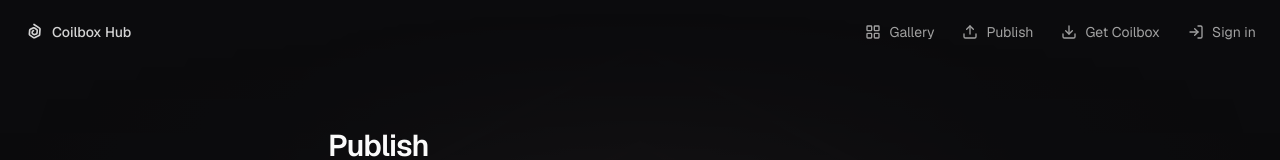
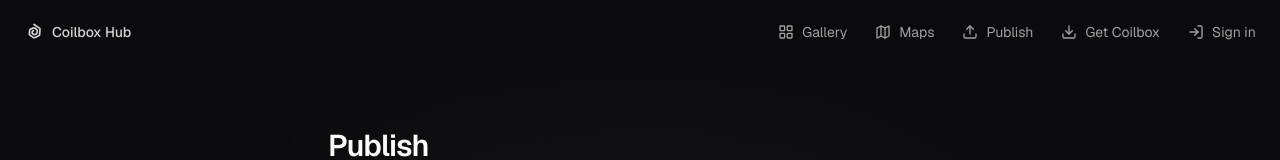
Before and after one commit to tomjn/coilbox-hub, a Next.js app: page /publish in a window 1280 px wide. Shown: the top 160 px of the page. Built offline with nearby package versions, Linux system fonts and the light colour scheme; no server answers.

Commit message:
Put Maps in the nav
The catalog has been reachable only from a map's own page and from an item that names one, which is a listing you have to already be somewhere to find.

```diff
--- a/app/layout.tsx
+++ b/app/layout.tsx
@@ -7,6 +7,7 @@ import {
   AccountIcon,
   DownloadIcon,
   GalleryIcon,
+  MapsIcon,
   ModerationIcon,
   PublishIcon,
   SignOutIcon,
@@ -85,6 +86,10 @@ export default async function RootLayout({ children }: LayoutProps<"/">) {
               <GalleryIcon className="w-4" />
               <span className="sr-only sm:not-sr-only">Gallery</span>
             </Link>
+            <Link href="/maps" className={navItem}>
+              <MapsIcon className="w-4" />
+              <span className="sr-only sm:not-sr-only">Maps</span>
+            </Link>
             <Link href="/publish" className={navItem}>
               <PublishIcon className="w-4" />
               <span className="sr-only sm:not-sr-only">Publish</span>
--- a/components/icons.tsx
+++ b/components/icons.tsx
@@ -35,6 +35,19 @@ export function GalleryIcon({ className }: { className?: string }) {
       <rect x="14" y="3" width="7" height="7" rx="1" />
       <rect x="3" y="14" width="7" height="7" rx="1" />
       <rect x="14" y="14" width="7" height="7" rx="1" />
+    </Icon>
+  );
+}
+
+/** A folded paper map, which is the one shape nothing else in the nav uses. The
+ *  gallery's four panes are the closest thing to it and read as a grid rather
+ *  than as terrain. */
+export function MapsIcon({ className }: { className?: string }) {
+  return (
+    <Icon className={className}>
+      <path d="M9 3 3 6v15l6-3 6 3 6-3V3l-6 3-6-3z" />
+      <path d="M9 3v15" />
+      <path d="M15 6v15" />
     </Icon>
   );
 }
```
